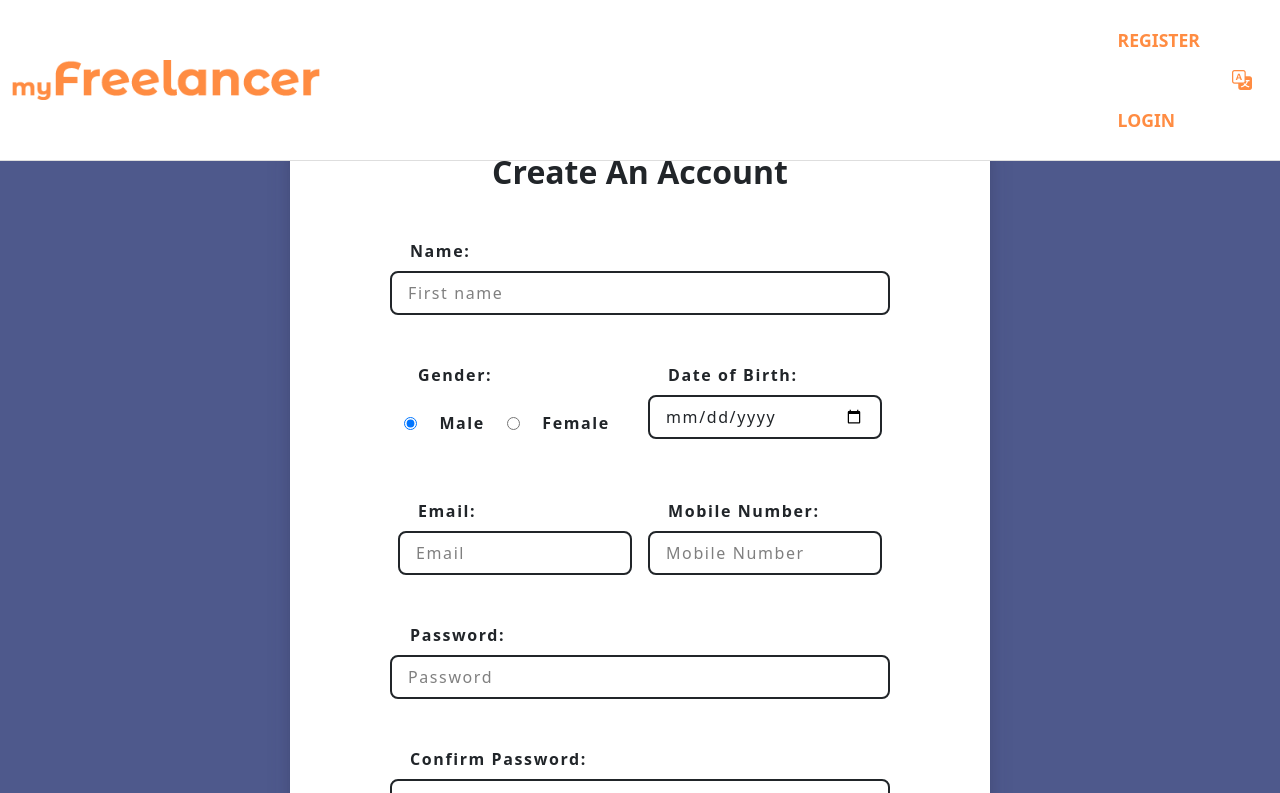
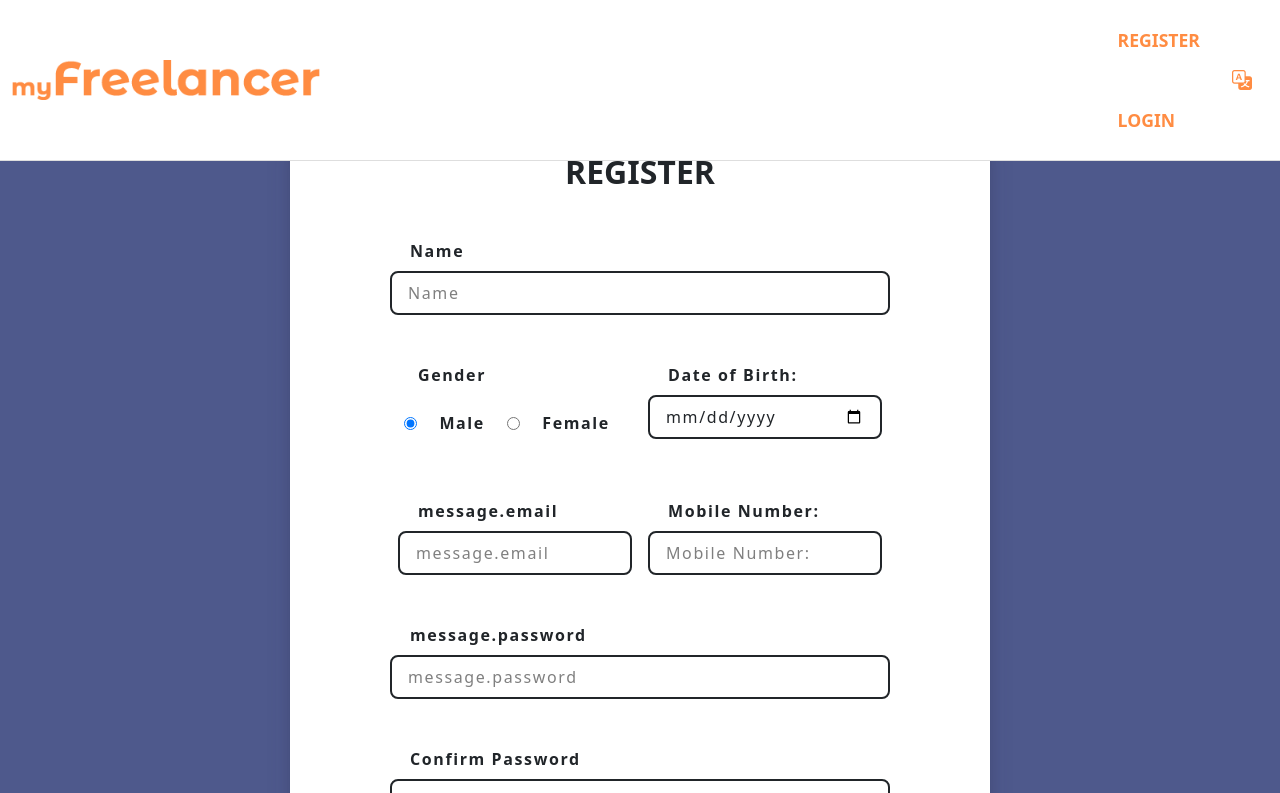
Before and after one commit to 123ang/myfreelancer, a Vue app: page /register in a window 1280 px wide. Shown: the top 793 px of the page. Built offline with nearby package versions, Linux system fonts and the light colour scheme.

Commit message:
update for other translation

```diff
--- a/src/components/UploadProject/UploadProject.components.vue
+++ b/src/components/UploadProject/UploadProject.components.vue
@@ -3,12 +3,12 @@
         <div class="container">
             <div class="row w-100 align-items-center d-flex">
                 <div class="col-lg-8 text-container my-2">
-                    <h4>Post Your Project & Find Talent. </h4>
+                    <h4>{{$t('message.postYourProject')}}</h4>
                 </div>
                 <div class="col-lg-4 d-flex project-button my-2">
                     <a href="#" class="">
                         <div class="button">
-                            <h5>UPLOAD PROJECT</h5>
+                            <h5>{{$t('message.uploadProject')}}</h5>
                         </div>
                     </a>
                 </div>
--- a/src/locales/bm.json
+++ b/src/locales/bm.json
@@ -8,7 +8,31 @@
         "MyFreeLancer": "MyFreeLancer",
         "MyFreeLancer is a dynamic platform connecting talented freelancers with businesses and individuals seeking specialized skills": "MyFreeLancer adalah platform dinamik yang menghubungkan pekerja bebas berbakat dengan perniagaan dan individu yang mencari kemahiran khusus.",
         "GET A FREELANCER": "DAPATKAN PEKERJA BEBAS",
-        "START TO EARN MONEY": "MULA MENJANA WANG"
-
+        "START TO EARN MONEY": "MULA MENJANA WANG",
+        "Email": "E-mel",
+        "Password": "Kata Laluan",
+        "rememberMe": "Ingat Saya",
+        "Forget Password?": "Lupa Kata Laluan?",
+        "Create an Account": "Buat Akaun",
+        "Name": "Nama",
+        "Gender": "Jantina",
+        "male": "Lelaki",
+        "female": "Perempuan",
+        "Date of Birth": "Tarikh Lahir",
+        "phone": "Nombor Telefon",
+        "Confirm Password": "Sahkan Kata Laluan",
+        "termAndCondition": "TERMA DAN SYARAT",
+        "aboutTitle": "Selamat Datang ke MyFreeLancer!",
+        "aboutParagraph1": "Ditubuhkan pada tahun 2023, MyFreeLancer diasaskan dengan visi tunggal: untuk menedefinisikan semula lanskap pekerja bebas di era digital. Platform kami berfungsi sebagai jambatan dinamik, menghubungkan profesional bersemangat dengan perniagaan yang mencari bakat luar biasa.",
+        "aboutParagraph2": "Di hati misi kami adalah pemberdayaan pekerja bebas dari setiap penjuru dunia. Kami berdedikasi untuk menyediakan mereka dengan alat dan peluang yang diperlukan untuk mempamerkan kemahiran unik mereka, mendorong hubungan yang bermakna, dan meningkatkan perjalanan profesional mereka. Bagi perniagaan, MyFreeLancer menjanjikan bukan sahaja kualiti tetapi juga perkongsian yang boleh diharap, memastikan mereka mendapati padanan ideal untuk projek mereka yang pelbagai.",
+        "aboutParagraph3": "Berakar pada nilai kepercayaan, ketelusan, dan inovasi yang tidak berhenti, MyFreeLancer bukan sahaja sebuah pasaran — ia adalah komuniti yang bersemangat. Di sini, aspirasi bersatu dengan peluang, mencipta ruang di mana impian berubah menjadi kenyataan yang konkrit.",
+        "aboutParagraph4": "Sertai kami di MyFreeLancer, dan mari bentuk masa depan pekerja bebas secara kolaboratif!",
+        "postYourProject": "Hantar Projek Anda & Cari Bakat.",
+        "uploadProject": "MUAT NAIK PROJEK",
+        "latestProject": "Projek Terkini",
+        "latestProjectDescription": "Untuk maklumat terperinci mengenai mana-mana projek, sila klik 'Lihat Lagi'. Jika anda berminat untuk mengiklankan projek anda di bahagian ini, sila hubungi kami di angjinsheng@gmail.com.",
+        "noProjectTitle": "Tiada Projek Terkini",
+        "noProjectDescription": "Sila cipta projek anda sendiri",
+        "viewMore": "LIHAT LAGI"
     }
 }
--- a/src/locales/cn.json
+++ b/src/locales/cn.json
@@ -8,6 +8,31 @@
         "MyFreeLancer": "MyFreeLancer",
         "MyFreeLancer is a dynamic platform connecting talented freelancers with businesses and individuals seeking specialized skills": "MyFreeLancer是一个动态平台，连接有才华的自由职业者与寻求特定技能的企业和个人。",
         "GET A FREELANCER": "获取自由职业者",
-        "START TO EARN MONEY": "开始赚钱"
+        "START TO EARN MONEY": "开始赚钱",
+        "Email": "电子邮件",
+        "Password": "密码",
+        "rememberMe": "记住我",
+        "Forget Password?": "忘记密码？",
+        "Create an Account": "创建帐户",
+        "Name": "名字",
+        "Gender": "性别",
+        "male": "男",
+        "female": "女",
+        "Date of Birth": "出生日期",
+        "phone": "电话号码",
+        "Confirm Password": "确认密码",
+        "termAndCondition": "条款与条件",
+        "aboutTitle": "欢迎来到 MyFreeLancer！",
+        "aboutParagraph1": "MyFreeLancer 成立于 2023 年，其独特的愿景是在数字时代重新定义自由职业者的景观。我们的平台作为一个动态的桥梁，将充满激情的专业人士与寻找特殊才能的企业联系起来。",
+        "aboutParagraph2": "我们的使命核心是赋权来自全球每个角落的自由职业者。我们致力于为他们提供展示其独特技能、培养有意义的联系并提升其专业旅程所需的工具和机会。对于企业，MyFreeLancer 不仅承诺质量，而且承诺可靠的合作伙伴关系，确保他们为各种项目找到理想的匹配。",
+        "aboutParagraph3": "MyFreeLancer 扎根于信任、透明度和不懈创新的价值观，不仅仅是一个市场——它是一个充满活力的社区。在这里，渴望与机会相结合，打造一个梦想转化为有形现实的空间。",
+        "aboutParagraph4": "加入 MyFreeLancer，让我们共同塑造自由职业的未来！",
+        "postYourProject": "发布您的项目并寻找才华横溢的人才。",
+        "uploadProject": "上传项目",
+        "latestProject": "最新的项目",
+        "latestProjectDescription": "如需查看任何项目的详细信息，请点击“查看更多”。如果您有兴趣在此部分发布您的项目，请通过angjinsheng@gmail.com与我们联系。",
+        "noProjectTitle": "没有最新的项目",
+        "noProjectDescription": "请创建您自己的项目",
+        "viewMore": "查看更多"
     }
 }
--- a/src/locales/en.json
+++ b/src/locales/en.json
@@ -8,6 +8,33 @@
         "MyFreeLancer": "MyFreeLancer",
         "MyFreeLancer is a dynamic platform connecting talented freelancers with businesses and individuals seeking specialized skills": "MyFreeLancer is a dynamic platform connecting talented freelancers with businesses and individuals seeking specialized skills.",
         "GET A FREELANCER": "GET A FREELANCER",
-        "START TO EARN MONEY": "START TO EARN MONEY"
+        "START TO EARN MONEY": "START TO EARN MONEY",
+        "Email": "Email:",
+        "Password": "Password:",
+        "rememberMe": "Remember Me",
+        "loginButton": "Login",
+        "Forget Password?": "Forget Password?",
+        "Create an Account": "Create an Account",
+        "Name": "Name",
+        "Gender": "Gender",
+        "male": "Male",
+        "female": "Female",
+        "Date of Birth": "Date of Birth:",
+        "phone": "Mobile Number:",
+        "Confirm Password": "Confirm Password",
+        "termAndCondition": "TERM AND CONDITION",
+        "aboutTitle": "Welcome to MyFreeLancer!",
+        "aboutParagraph1": "Founded in 2023, MyFreeLancer was conceived with a singular vision: to redefine the landscape of freelancing in the digital age. Our platform serves as a dynamic bridge, linking passionate professionals with businesses in search of exceptional talent.",
+        "aboutParagraph2": "At the heart of our mission is the empowerment of freelancers from every corner of the globe. We're dedicated to providing them with the tools and opportunities needed to showcase their unique skills, foster meaningful connections, and elevate their professional journey. For businesses, MyFreeLancer promises not just quality but a dependable partnership, ensuring that they find the ideal match for their diverse projects.",
+        "aboutParagraph3": "Rooted in values of trust, transparency, and ceaseless innovation, MyFreeLancer is not just a marketplace—it's a vibrant community. Here, aspirations converge with opportunities, crafting a space where dreams transition into tangible realities.",
+        "aboutParagraph4": "Join us at MyFreeLancer, and let's collaboratively shape the future of freelancing!",
+        "postYourProject": "Post Your Project & Find Talent.",
+        "uploadProject": "UPLOAD PROJECT",
+        "latestProject": "Latest Project",
+        "latestProjectDescription": "For detailed information on any project, please click 'View More'. If you're interested in advertising your project in this section, kindly reach out to us at angjinsheng@gmail.com.",
+        "noProjectTitle": "No Latest Project",
+        "noProjectDescription": "Please create your own project",
+        "viewMore": "VIEW MORE"
+
     }
 }
--- a/src/views/LoginView/LoginView.vue
+++ b/src/views/LoginView/LoginView.vue
@@ -1,39 +1,39 @@
 <template>
     <div class="body-section" id="login">
         <div class="login-card">
-            <h2 class="mb-4 text-center">LOGIN</h2>
+            <h2 class="mb-4 text-center">{{ $t('message.login') }}</h2>
 
             <div class="form-container">
                 <form @submit.prevent="handleLogin">
                     <div class="login-form-container">
-                        <label for="email">Email:</label>
-                        <input type="email" v-model="email" name="email" id="email" placeholder="Email">
+                        <label for="email">{{ $t('message.Email') }}</label>
+                        <input type="email" v-model="email" name="email" id="email" :placeholder="$t('message.Email')">
                     </div>
 
                     <div class="login-form-container">
-                        <label for="password">Password:</label>
+                        <label for="password">{{ $t('message.Password') }}</label>
                         <div class="password-input">
-                            <div class="show-password"><i class="bi bi-eye-fill"></i></div>
-                            <input type="password" v-model="password" name="password" id="password" placeholder="Password">
+                            <input type="password" v-model="password" name="password" id="password" :placeholder="$t('message.Password')">
                         </div>
                         <div class="remember-me">
-                            <label><input type="checkbox" v-model="remember" name="remember" id="remember">Remember Me</label>
+                            <label><input type="checkbox" v-model="remember" name="remember" id="remember">{{ $t('message.rememberMe') }}</label>
                         </div>
                     </div>
 
                     <div class="login-form-container text-center">
-                        <button class="button-main login" type="submit">Login</button>
+                        <button class="button-main login" type="submit">{{ $t('message.login') }}</button>
                     </div>
                 </form>
 
                 <div class="login-form-footer">
                     <div class="link">
-                        <a href="/forget-password">Forget Password?</a>
+                        <a href="/forget-password">{{ $t('message.Forget Password?') }}</a>
                     </div>
                     <div class="link">
-                        <a href="/register">Create an Account</a>
+                        <a href="/register">{{ $t('message.Create an Account') }}</a>
                     </div>
                 </div>
+
             </div>
 
         </div>
--- a/src/views/RegisterView/RegisterView.vue
+++ b/src/views/RegisterView/RegisterView.vue
@@ -1,71 +1,70 @@
 <template>
     <div class="body-section" id="register">
         <div class="login-card">
-            <h2 class="mb-4 text-center">Create An Account</h2>
+            <h2 class="mb-4 text-center">{{ $t('message.register') }}</h2>
 
             <div class="form-container">
                 <form  @submit.prevent="registerUser">
                     <div class="login-form-container">
-                        <label for="text">Name:</label>
-                        <input type="text" name="name" id="name" placeholder="First name" v-model="formData.name">
+                        <label for="text">{{ $t('message.Name') }}</label>
+                        <input type="text" name="name" id="name" :placeholder="$t('message.Name')" v-model="formData.name">
                     </div>
 
                     <div class="row login-form-container gy-5 gy-lg-0">
                         <div class="col-lg-6 px-0 px-lg-2">
-                            <label>Gender:</label>
+                            <label>{{ $t('message.Gender') }}</label>
                             <div class="gender-checkbox">
                                 <input type="radio" name="gender" id="male" checked v-model="formData.gender">
-                                <label for="M" class="p-3">Male</label>
+                                <label for="M" class="p-3">{{ $t('message.male') }}</label>
                                 <input type="radio" name="gender" id="female" v-model="formData.gender">
-                                <label for="F" class="p-3">Female</label>
+                                <label for="F" class="p-3">{{ $t('message.female') }}</label>
                             </div>
                         </div>
                         <div class="col-lg-6 px-0 px-lg-2">
-                            <label for="date_of_birth">Date of Birth:</label>
-                            <input type="date" name="dob" id="date_of_birth" placeholder="Date of Birth" v-model="formData.dob">
+                            <label for="date_of_birth">{{ $t('message.Date of Birth') }}</label>
+                            <input type="date" name="dob" id="date_of_birth" :placeholder="$t('message.Date of Birth')" v-model="formData.dob">
                         </div>
                     </div>
 
                     <div class="login-form-container row gy-5 gy-lg-0">
                         <div class="col-lg-6 px-0 px-lg-2">
-                            <label for="email">Email:</label>
-                            <input type="email" name="email" id="email" placeholder="Email" v-model="formData.email">
+                            <label for="email">{{ $t('message.email') }}</label>
+                            <input type="email" name="email" id="email" :placeholder="$t('message.email')" v-model="formData.email">
                         </div>
                         <div class="col-lg-6 px-0 px-lg-2">
-                            <label for="phone">Mobile Number:</label>
-                            <input type="tel" name="phone" id="phone" placeholder="Mobile Number"  v-model="formData.phone">
+                            <label for="phone">{{ $t('message.phone') }}</label>
+                            <input type="tel" name="phone" id="phone" :placeholder="$t('message.phone')" v-model="formData.phone">
                         </div>
                     </div>
 
                     <div class="login-form-container">
-                        <label for="password">Password:</label>
-                        <input type="password" name="password" id="password" placeholder="Password" v-model="formData.password">
+                        <label for="password">{{ $t('message.password') }}</label>
+                        <input type="password" name="password" id="password" :placeholder="$t('message.password')" v-model="formData.password">
                     </div>
 
                     <div class="login-form-container">
-                        <label for="password">Confirm Password:</label>
-                        <input type="password" name="confirm_password" id="confirm_password" placeholder="Confirm Password" v-model="formData.confirm_password">
+                        <label for="password">{{ $t('message.Confirm Password') }}</label>
+                        <input type="password" name="confirm_password" id="confirm_password" :placeholder="$t('message.Confirm Password')" v-model="formData.confirm_password">
                     </div>
 
                     <div class="login-form-container tnc-checkbox">
                         <input type="checkbox" name="tnc" id="tnc" v-model="formData.tnc">
                         <label for="tnc" class="tnc-label">
-                            TERM AND CONDITION
-                            <a href="#tnc" class="tnc-link" @click="toggleTnc">LINK</a>
+                            <a href="#tnc" class="tnc-link" @click="toggleTnc">{{ $t('message.termAndCondition') }} </a>
                         </label>
                     </div>
 
                     <div class="login-form-container text-center">
-                        <button class="button-main login">Register</button>
+                        <button class="button-main login">{{ $t('message.register') }}</button>
                     </div>
                 </form>
             </div>
 
             <TncDisplay />
-
         </div>
     </div>
 </template>
+
 
 <script lang="ts">
 import { defineComponent, onMounted, ref  } from 'vue'
```
Also changed, not shown: src/components/AboutUs/AboutUs.components.vue (+5 -5 lines), src/components/LatestProject/LatestProject.components.vue (+6 -5 lines).
